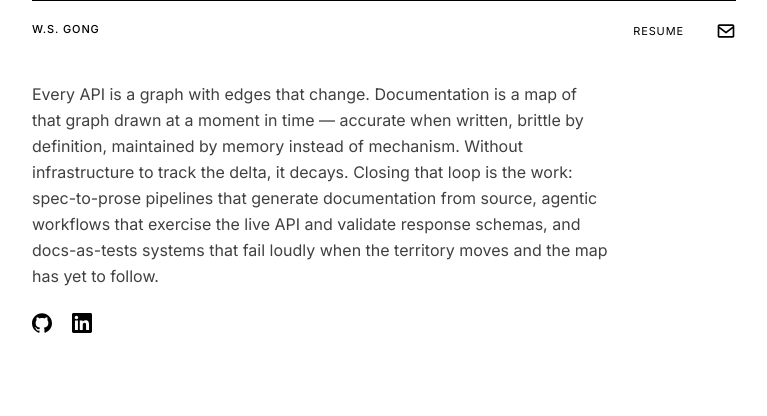
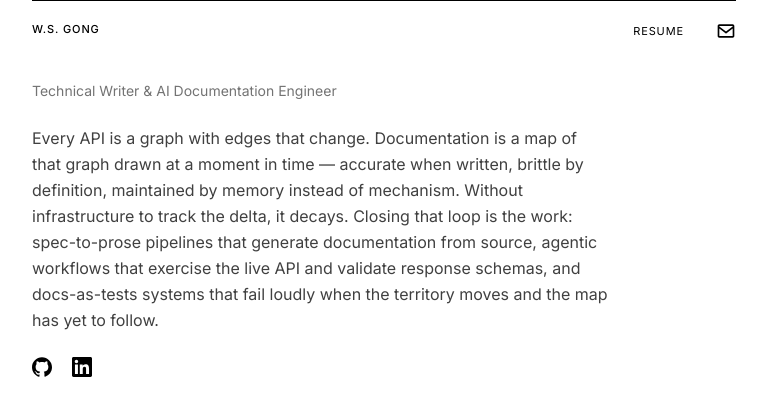
Before and after one commit to highschoolsmokers/ws-gong, a Next.js app: page /tech in a window 1280 px wide. Shown: the top 416 px of the page, without its empty margins (256-1023 px from the left). Built offline with nearby package versions, Linux system fonts and the light colour scheme.

Commit message:
Add title to tech landing page
Co-Authored-By: Claude Sonnet 4.6 <noreply@anthropic.com>

```diff
--- a/app/(tech)/tech/page.tsx
+++ b/app/(tech)/tech/page.tsx
@@ -22,6 +22,7 @@ const socials = [
 export default function TechPage() {
   return (
     <div className="space-y-6">
+      <p className="text-sm text-neutral-500">Technical Writer &amp; AI Documentation Engineer</p>
       <p className="text-base leading-relaxed text-neutral-700 max-w-xl">
         Every API is a graph with edges that change. Documentation is a map of that graph
         drawn at a moment in time — accurate when written, brittle by definition, maintained
```
